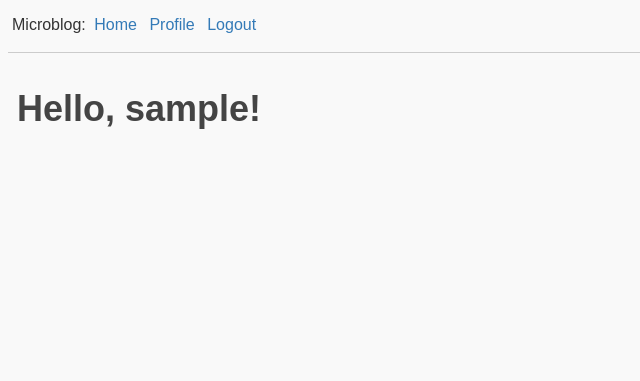
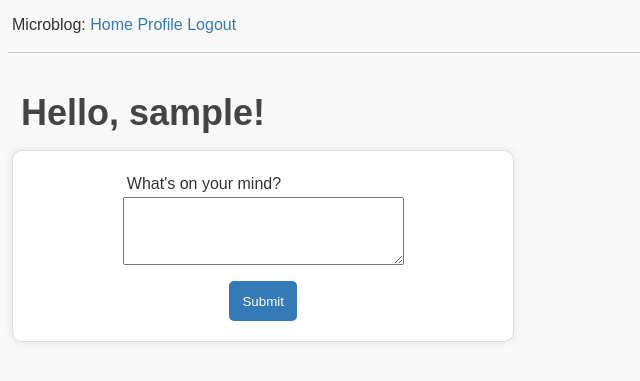
Before and after one commit to jamuna-paltech/blog_app, a Flask app: page / in a window 1280 px wide. Shown: the top 381 px of the page, without its empty margins (0-640 px from the left). Run offline with Flask 3, Linux system fonts and the light colour scheme; the visitor is signed in with stand-in values (Sample User, id 1); data comes from the database, SQL or seed files in the repository; data that the repository does not hold is empty.

Commit message:
add post function

```diff
--- a/app/forms.py
+++ b/app/forms.py
@@ -44,3 +44,7 @@ class EditProfileForm(FlaskForm):
             user = db.session.scalar(sa.select(User).where(User.username==username.data))
             if user is not None:
                 raise ValidationError('Please use a different username.')
+
+class NewPostForm(FlaskForm):
+    post = TextAreaField('What\'s on your mind?', validators=[DataRequired(), Length(min=1, max=140)])
+    submit = SubmitField('Submit')
--- a/app/routes.py
+++ b/app/routes.py
@@ -3,10 +3,10 @@ from urllib.parse import urlsplit
 from flask_login import current_user, login_required, login_user, logout_user
 from app import app, db, auth
 from flask import render_template, flash, redirect, request, session, url_for
-from app.forms import EditProfileForm, LoginForm, RegistrationForm
+from app.forms import EditProfileForm, LoginForm, NewPostForm, RegistrationForm
 from datetime import datetime, timezone
 import sqlalchemy as sa
-from app.models import User
+from app.models import Post, User
 from config import Config
 
 @app.before_request
@@ -15,16 +15,23 @@ def before_request():
         current_user.last_seen = datetime.now(timezone.utc)
         db.session.commit()
 
-@app.route("/")
-@app.route("/index")
+@app.route("/", methods=["GET", "POST"])
+@app.route("/index", methods=["GET", "POST"])
 @login_required
 def index():
+    form = NewPostForm()
+    if form.validate_on_submit():
+        post = Post(body=form.post.data, author=current_user)
+        db.session.add(post)
+        db.session.commit()
+        flash('Your post is now live!')
+        return redirect(url_for('index'))
     # posts = [
     #     {"author": {"username": "Kenel"}, "body": "post 1"},
     #     {"author": {"username": "Pankaj"}, "body": "post 2"},
     # ]
     posts = db.session.scalars(current_user.get_all_posts())
-    return render_template("index.html", title="Home", posts=posts)
+    return render_template("index.html", title="Home", posts=posts, form=form)
 
 
 @app.route("/login", methods=["GET", "POST"])
@@ -44,10 +51,12 @@ def login():
             # the application only redirects when the URL is relative, which ensures that the redirect stays within the same site as the application. To determine if the URL is absolute or relative, I parse it with Python's urlsplit() function and then check if the netloc component is set or not.
             next_page = url_for("index")
         return redirect(next_page)
-    return render_template("login.html", title="Sign In", form=form, **auth.log_in(
+    temp = auth.log_in(
         scopes=Config.SCOPE, # Have user consent to scopes during log-in
         redirect_uri=url_for("auth_response", _external=True)
-    ))
+    )
+    print("temp", temp)
+    return render_template("login.html", title="Sign In", form=form, **temp)
 
 
 @app.route("/logout")
@@ -100,15 +109,13 @@ def edit_profile():
 @app.route(Config.REDIRECT_PATH)
 def auth_response():
     result = auth.complete_log_in(request.args)
-    print("result",result,loggedInUser)
+    print("result",result)
     loggedInUser = db.session.scalar(sa.select(User).where(User.username == result.get("preferred_username")))
-    if loggedInUser:
-        login_user(loggedInUser, remember=False)
-    else:
-        user = User(username=result.get("preferred_username"), email=result.get("preferred_username"))
+    if not loggedInUser:
+        loggedInUser = User(username=result.get("preferred_username"), email=result.get("preferred_username"))
         db.session.add(user)
         db.session.commit()
-        login_user(user, remember=False)
+    login_user(loggedInUser, remember=False)
     if "error" in result:
         return render_template("500.html")
     return redirect(url_for("index"))
--- a/app/static/styles.css
+++ b/app/static/styles.css
@@ -29,6 +29,7 @@
   a {
     text-decoration: none;
     color: #337ab7;
+    padding: 0;
   }
 
   a:hover {
@@ -109,7 +110,7 @@
     justify-content: center;
     max-width: 300px;
     margin: 1em auto;
-    padding: 1em;
+    padding: 2em;
     background-color: #fff;
     border: 1px solid #ddd;
     border-radius: 10px;
@@ -159,6 +160,7 @@
     width: 100%;
     color: #000;
     padding: 0;
+    margin-bottom: 0.5em;
   }
 
   .or-divider {
@@ -170,10 +172,39 @@
   }
 
   .or-divider span {
-      padding: 0.5em;
-      margin-bottom: 0.5em;
-      font-size: 1em;
-      font-weight: bold;
-      color: #999;
+    padding: 0.5em;
+    margin-bottom: 0.5em;
+    font-size: 1em;
+    font-weight: bold;
+    color: #999;
 
   }
+
+  .index form {
+    display: flex;
+    flex-direction: column;
+    align-items: center;
+    justify-content: center;
+    max-width: 40%;
+    padding: 1em 0;
+    background-color: #fff;
+    border: 1px solid #ddd;
+    border-radius: 10px;
+    box-shadow: 0 0 10px rgba(0, 0, 0, 0.1);
+  }
+
+  .index input[type="submit"] {
+    display: flex;
+    width: 100%;
+    height: 40px;
+    padding: 0 1em;
+    background-color: #337ab7;
+    color: #fff;
+    border: none;
+    border-radius: 5px;
+    cursor: pointer;
+  }
+
+  .index input[type="submit"]:hover {
+    background-color: #23527c;
+  }
--- a/app/templates/index.html
+++ b/app/templates/index.html
@@ -3,9 +3,24 @@
 
 <!-- The two templates have matching block statements with name content, and this is how Jinja knows how to combine the two templates into one. -->
 {% block content %}
-    <h1>Hello, {{ current_user.username }}!</h1>
-    {% for post in posts %}
-            {% include "_post.html" %}
-              <!-- <p>{{ post.author.username }} says:<br>{{ post.body }}</p> -->
-    {% endfor %}
+	<div class="index">
+		<h1>Hello, {{ current_user.username }}!</h1>
+		{%if form%}
+			<form action="" method="post">
+				{{ form.hidden_tag() }}
+				<p>
+					{{ form.post.label }}<br />
+					{{ form.post(cols=32, rows=4) }}<br />
+					{% for error in form.post.errors %}
+					<span style="color: red">[{{ error }}]</span>
+					{% endfor %}
+				</p>
+				<p>{{ form.submit() }}</p>
+			</form>
+		{% endif %}
+		{% for post in posts %}
+			{% include "_post.html" %}
+		<!-- <p>{{ post.author.username }} says:<br>{{ post.body }}</p> -->
+		{% endfor %}
+	</div>
 {% endblock %}
--- a/app/templates/login.html
+++ b/app/templates/login.html
@@ -36,7 +36,8 @@
             <span>OR</span>
             <hr>
         </div>
-        <button><a href='{{ auth_uri }}' style="color: #000; text-decoration: none;" >Sign In With Microsoft</a></button>
+        <a href='{{ auth_uri }}' style="color: #000; text-decoration: none;" ></a>
+        <button onclick="location.href='{{ auth_uri }}'">Sign In With Microsoft</button>
     </div>
     <p>
         New User?
```
Also changed, not shown: app/templates/_post.html (+6 -1 lines).
